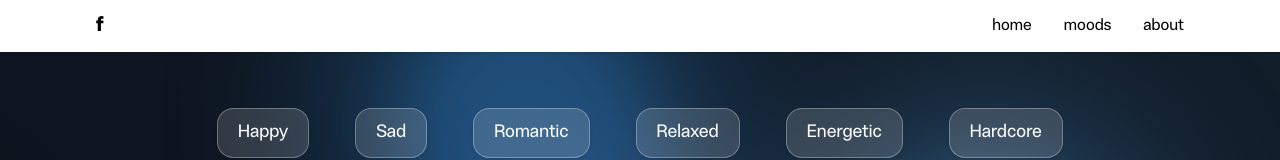
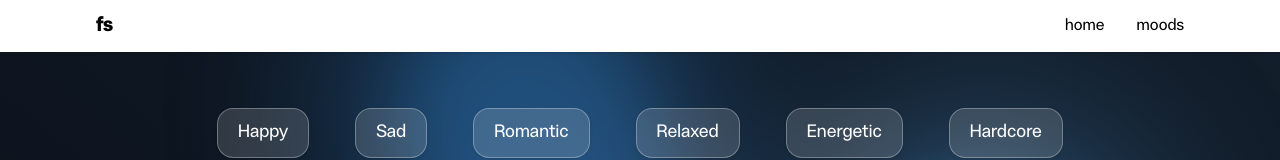
Before and after one commit to jaredbnm/Feelsync, a React (Vite) app in the folder react-app/: page /playlist/1 in a window 1280 px wide. Shown: the top 160 px of the page. Built offline with nearby package versions, Linux system fonts and the light colour scheme.

Commit message:
added hover transition to mood buttons

```diff
--- a/react-app/src/components/MoodButton.jsx
+++ b/react-app/src/components/MoodButton.jsx
@@ -12,7 +12,7 @@ function MoodButton({ label, onClick }) {
         border border-white/30
         shadow-sm
         hover:bg-white/25 hover:border-white/60
-        transition
+        transition transform hover:scale-105 duration-200
         md:w-auto md:px-5 md:py-2.5 md:text-lg
       "
     >
--- a/react-app/src/components/Navbar.jsx
+++ b/react-app/src/components/Navbar.jsx
@@ -5,7 +5,7 @@ function Navbar() {
   return (
     <header className="w-full bg-white text-black shadow-sm">
       <nav className="mx-auto flex max-w-6xl items-center justify-between px-4 py-3 md:px-8">
-        <div className="font-bold text-xl tracking-tight">f</div>
+        <div className="font-bold text-xl tracking-tight">fs</div>
         <ul className="flex items-center gap-4 text-sm font-medium md:gap-8 md:text-base">
           <button
             onClick={() => navigate("/")}
@@ -19,7 +19,6 @@ function Navbar() {
           >
             moods
           </button>
-          <li className="cursor-pointer hover:underline">about</li>
         </ul>
       </nav>
     </header>
```
